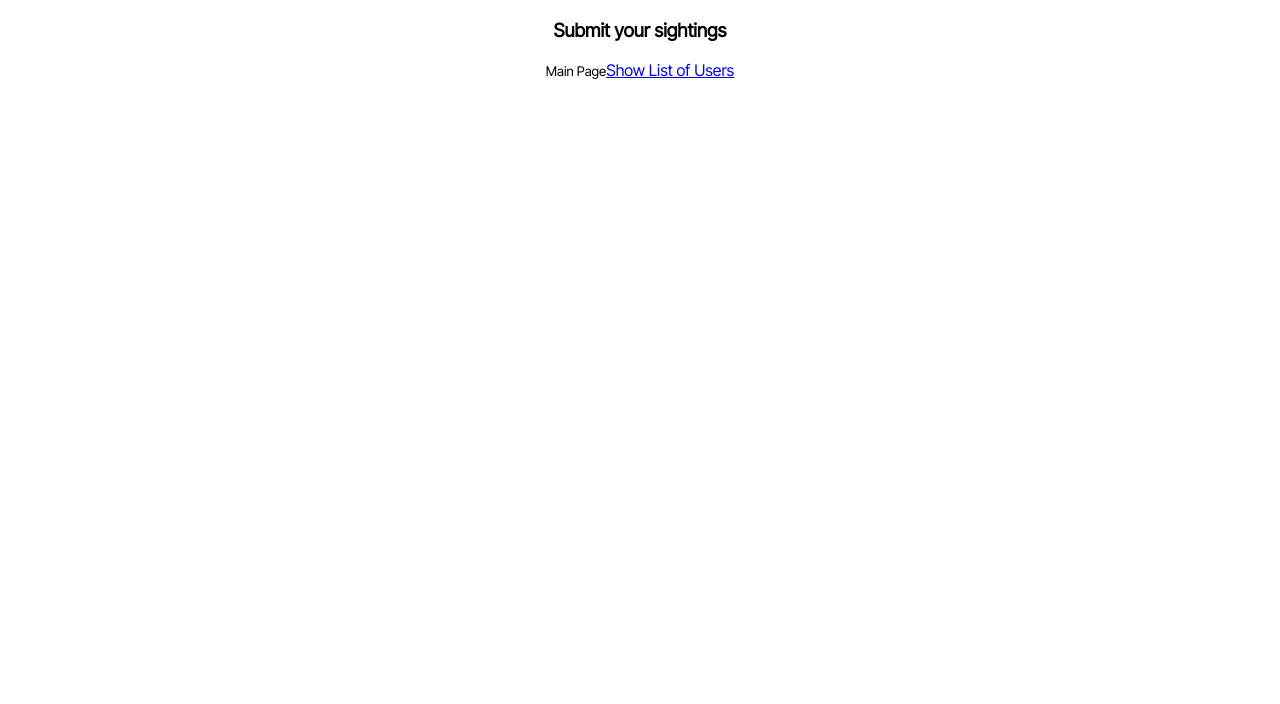
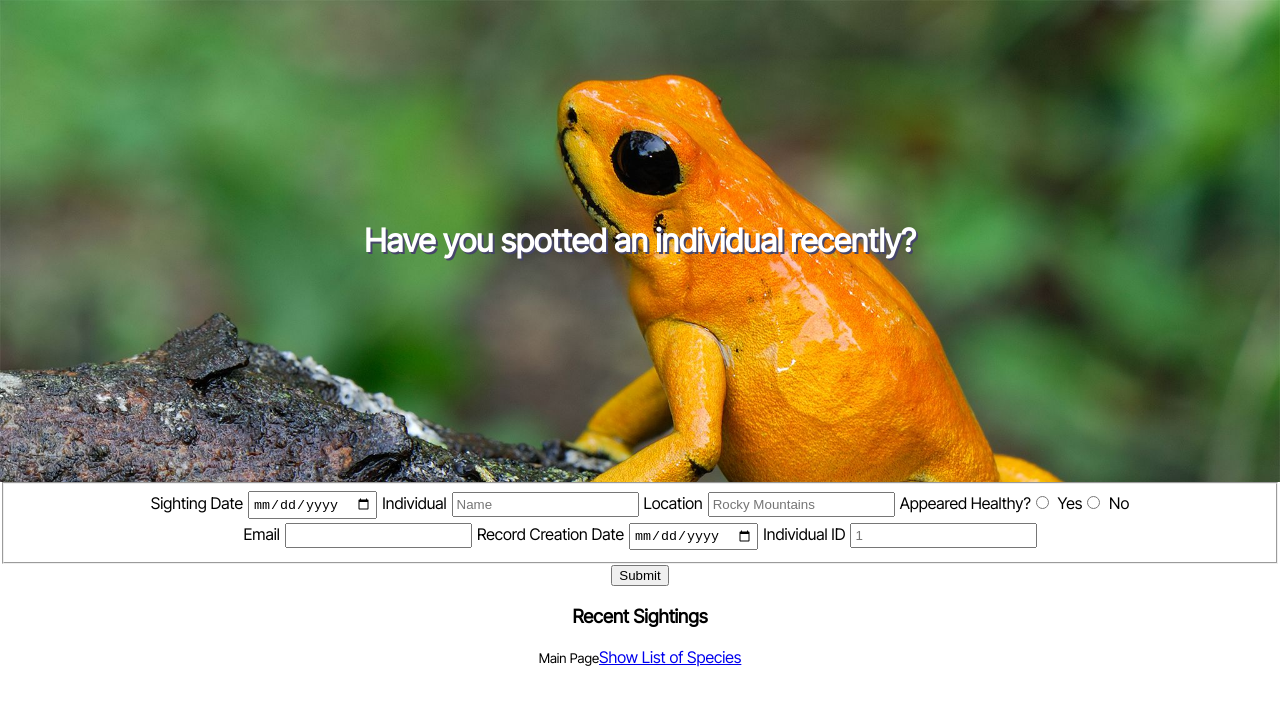
Before and after one commit to jsmontecillo/animal-tracker, a React (Create React App) app in the folder client/: page /add-sighting in a window 1280 px wide. Shown: the top 704 px of the page. Built offline with nearby package versions, Linux system fonts and the light colour scheme; no server answers.

Commit message:
added forms

```diff
--- a/client/src/components/header.css
+++ b/client/src/components/header.css
@@ -1,7 +1,6 @@
 .header {
     margin-top: 0;
     text-shadow: 2px 2px #464569;
-    background-image: url(header.jpg);
     background-size: cover;
     padding: 200px;
     color: white;
--- a/client/src/components/header.js
+++ b/client/src/components/header.js
@@ -1,10 +1,12 @@
-import React from 'react';
+import React, {useState} from 'react';
 import './header.css';
 
-const Header = () => {
+const Header = (props) => {
+    const [image, setImage] = useState(props.image);
+    const [title, setTitle] = useState(props.title);
     return (
-        <div className="header">
-            <h1>Endangered Species</h1>
+        <div className="header" style={{backgroundImage: `url(${image})`}}>
+            <h1>{title}</h1>
         </div>
     )
 }
--- a/client/src/components/pages/addindividuals.js
+++ b/client/src/components/pages/addindividuals.js
@@ -1,11 +1,93 @@
 import { Link } from "react-router-dom";
+import {useState, useEffect} from 'react';
+import Header from '../header.js';
+import polar from './polar.jpeg';
 
 const IndividualsForm = () => {
+  const [individuals, setIndividuals] = useState([]);
+  const [values, setValues] = useState({nickname: "", species: "", speciesID: "", location: "", recordDate: "", image: ""});
+
+  const getIndividuals = async () => {
+    const response = await fetch('http://localhost:7070/api/individuals');
+    const individuals = await response.json();
+    setIndividuals(individuals);
+  };
+
+  useEffect(() => {
+  // useEffect will run getUsers() every time this component loads, as opposed to just the first time it is rendered.
+    getIndividuals();
+  }, []);
+
+  console.log(individuals);
+
+  const handleSubmit = async (e) => {
+    e.preventDefault();
+    const newIndividual= values;
+    const rawResponse = await fetch('http://localhost:7070/api/individuals', {
+      method: 'POST',
+      headers: {
+        Accept: 'application/json',
+        'Content-Type': 'application/json'
+      },
+      body: JSON.stringify(newIndividual)
+    });
+    const content = await rawResponse.json();
+
+    setIndividuals([...individuals, content]);
+    setValues({nickname: "", species: "", speciesID: "", location: "", recordDate: "", image: ""});
+  }
     return (
       <div>
-        <h3>Have you spotted an individual recently?</h3>
+        <Header image={polar} title="Add An Individual" />
+        <form onSubmit={handleSubmit}>
+          <fieldset>
+          <label>Nickname</label>
+          <input
+            type="text"
+            id="nickname"
+            required
+          /><br/>
+          <label>Species</label>
+          <input
+            type="text"
+            id="individual"
+            placeholder="South China Tiger"
+            required
+          /><br/>
+          <label>Species ID</label>
+          <input
+            type="number"
+            id="species-id"
+            required
+          /><br/>
+          <label>Location</label>
+          <input
+            type="text"
+            id="location"
+            placeholder="Rocky Mountains"
+            required
+          /><br/>
+          <label>Record Creation Date</label>
+          <input
+            type="date"
+            id="creation-date"
+            placeholder="Last Name"
+            required
+          /><br/>
+          <label>Image</label>
+          <input
+            type="text"
+            id="individual-image"
+            required
+          />
+        </fieldset>
+        <button type="submit">Submit</button>
+      </form>
+      <div className="individuals">
+        <h3>Our Current Individuals</h3>
+      </div>
         <small>Main Page</small>
-        <Link to="/users">Show List of Users</Link>
+        <Link to="/">Show List of Species</Link>
       </div>
     );
 };
--- a/client/src/components/pages/addsightings.js
+++ b/client/src/components/pages/addsightings.js
@@ -1,14 +1,107 @@
+import {useState, useEffect} from 'react';
 import { Link } from "react-router-dom";
+import frog from './frog.jpg';
+import Header from '../header.js';
 
 const SightingsForm = () => {
+  const [sightings, setSightings] = useState([]);
+  const [values, setValues] = useState({date: "", individual: "", location: "", healthy: "", recordDate: "", individualID: ""});
+
+  const getSightings = async () => {
+    const response = await fetch('http://localhost:7070/api/sightings');
+    const sightings = await response.json();
+    setSightings(sightings);
+  };
+
+  useEffect(() => {
+  // useEffect will run getUsers() every time this component loads, as opposed to just the first time it is rendered.
+    getSightings();
+  }, []);
+
+  console.log(sightings);
+
+  const handleSubmit = async (e) => {
+    e.preventDefault();
+    const newSighting = values;
+    const rawResponse = await fetch('http://localhost:7070/api/sightings', {
+      method: 'POST',
+      headers: {
+        Accept: 'application/json',
+        'Content-Type': 'application/json'
+      },
+      body: JSON.stringify(newSighting)
+    });
+    const content = await rawResponse.json();
+
+    setSightings([...sightings, content]);
+    setValues({date: "", individual: "", location: "", healthy: "", recordDate: "", individualID: ""});
+  }
     return (
       <div>
-        <h3>Submit your sightings</h3>
-        <form>
-
+        <Header image={frog} title="Have you spotted an individual recently?" />
+        <form onSubmit={handleSubmit}>
+        <fieldset>
+        <label>Sighting Date</label>
+        <input
+          type="date"
+          id="date"
+          required
+        />
+        <label>Individual</label>
+        <input
+          type="text"
+          id="individual"
+          placeholder="Name"
+          required
+        />
+        <label>Location</label>
+        <input
+          type="text"
+          id="location"
+          placeholder="Rocky Mountains"
+          required
+        />
+        <label>Appeared Healthy?</label>
+        <input
+          type="radio"
+          id="yes"
+          name="healthy"
+          value="yes"
+        /> <label htmlFor="yes">Yes</label>
+        <input
+          type="radio"
+          id="no"
+          name="healthy"
+          value="no"
+        /> <label htmlFor="no">No</label><br/>
+        <label>Email</label>
+        <input
+          type="email"
+          id="email"
+          required
+        />
+        <label>Record Creation Date</label>
+        <input
+          type="date"
+          id="record-date"
+          placeholder="Last Name"
+          required
+        />
+        <label>Individual ID</label>
+        <input
+          type="number"
+          id="individual-id"
+          placeholder="1"
+          required
+        />
+      </fieldset>
+      <button type="submit">Submit</button>
         </form>
+        <div className="sightings">
+          <h3>Recent Sightings</h3>
+        </div>
         <small>Main Page</small>
-        <Link to="/users">Show List of Users</Link>
+        <Link to="/">Show List of Species</Link>
       </div>
     );
 };
--- a/client/src/components/pages/layout.css
+++ b/client/src/components/pages/layout.css
@@ -1,3 +1,28 @@
-ul {
-    list-style: none;
+.link {
+    background-color: black;
+    color: white;
+    padding: 10px;
 }
+
+.link:hover {
+    background-color: white;
+    color: black;
+    transition: 1s ease;
+}
+
+label {
+    padding: 3px;
+}
+
+input {
+    padding: 3px;
+    margin: 2px;
+}
+
+.description {
+    margin-top: 50px;
+    margin-left: 30px;
+    width: 65%;
+    text-align: left;
+    padding: 10px;
+}
--- a/client/src/components/pages/layout.js
+++ b/client/src/components/pages/layout.js
@@ -3,27 +3,25 @@ import Header from '../header';
 import Species from "../species";
 import { BrowserRouter, Route, Link, Outlet } from "react-router-dom";
 import './layout.css';
+import header from '../header.jpg';
 
 function Layout() {
   return (
     <>
-        <Header />
+        <Header image={header} title="Endangered Species"/>
         <nav>
-        <ul>
-            <li>
-            <Link to="/">HOME</Link>
-            </li>
-            <li>
-            <Link to="/add-individuals">ADD INDIVIDUAL</Link>
-            </li>
-            <li>
-            <Link to="/add-sighting">SUBMIT SIGHTINGS</Link>
-            </li>
-        </ul>
+            <Link to="/" className="link">HOME</Link>
+            <Link to="/add-individuals" className="link">ADD INDIVIDUAL</Link>
+            <Link to="/add-sighting" className="link">SUBMIT SIGHTINGS</Link>
         </nav>
         <Outlet />
-        <p>We protect wildlife because they inspire us. But we also focus our efforts on those species—like tigers, rhinos, whales and marine turtles—whose protection influences and supports the survival of other species or offers the opportunity to protect whole landscapes or marine areas.</p>
-        <Species />
+        <div className="description">
+          We protect wildlife because they inspire us. But we also focus our efforts on those species—like tigers, rhinos, whales and marine turtles—whose protection influences and supports the survival of other species or offers the opportunity to protect whole landscapes or marine areas.
+          <Species />
+        </div>
+        <div className="right-news">
+
+        </div>
     </>
   );
 }
```
Also changed, not shown: client/src/components/pages/frog.jpg (added), client/src/components/pages/polar.jpeg (added).
